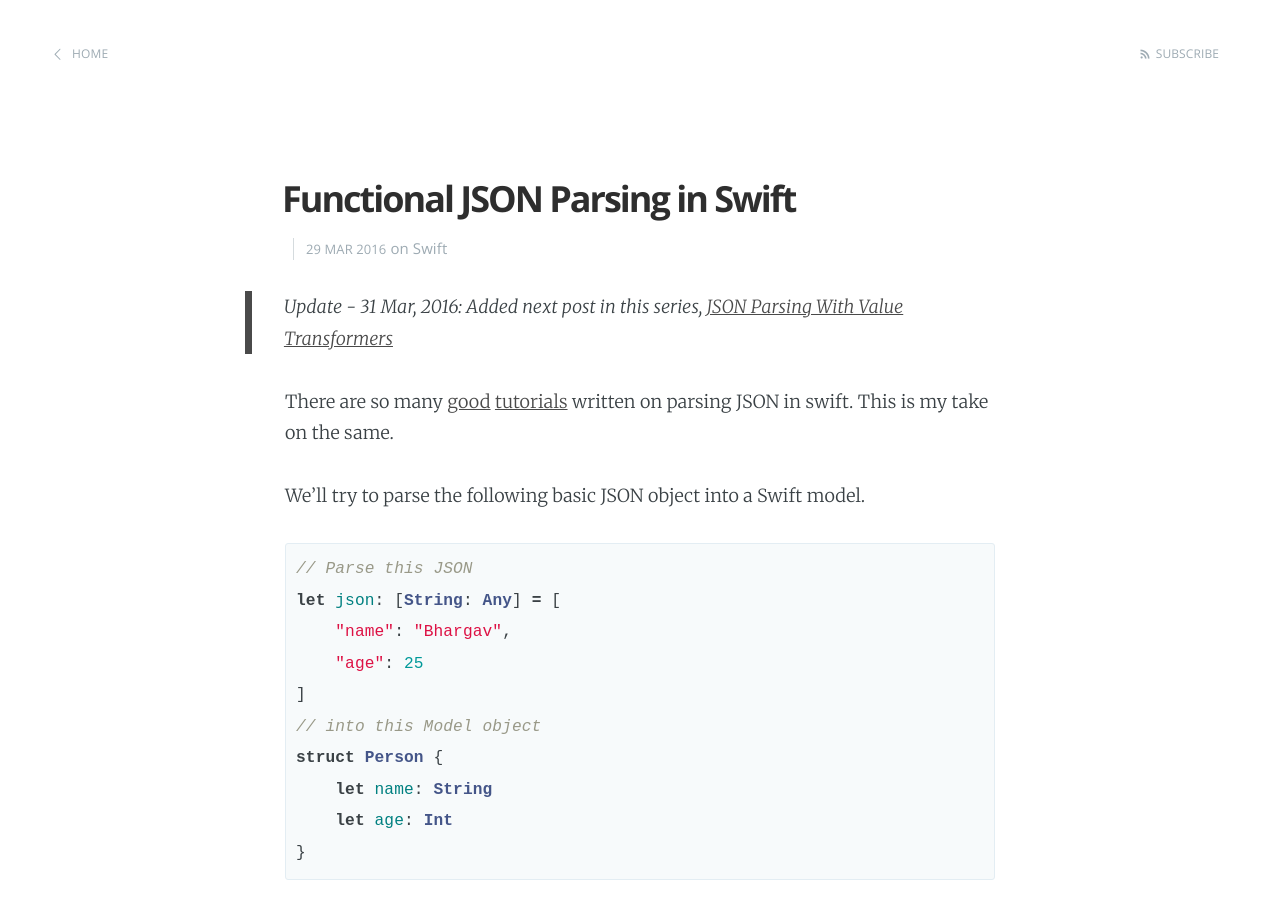
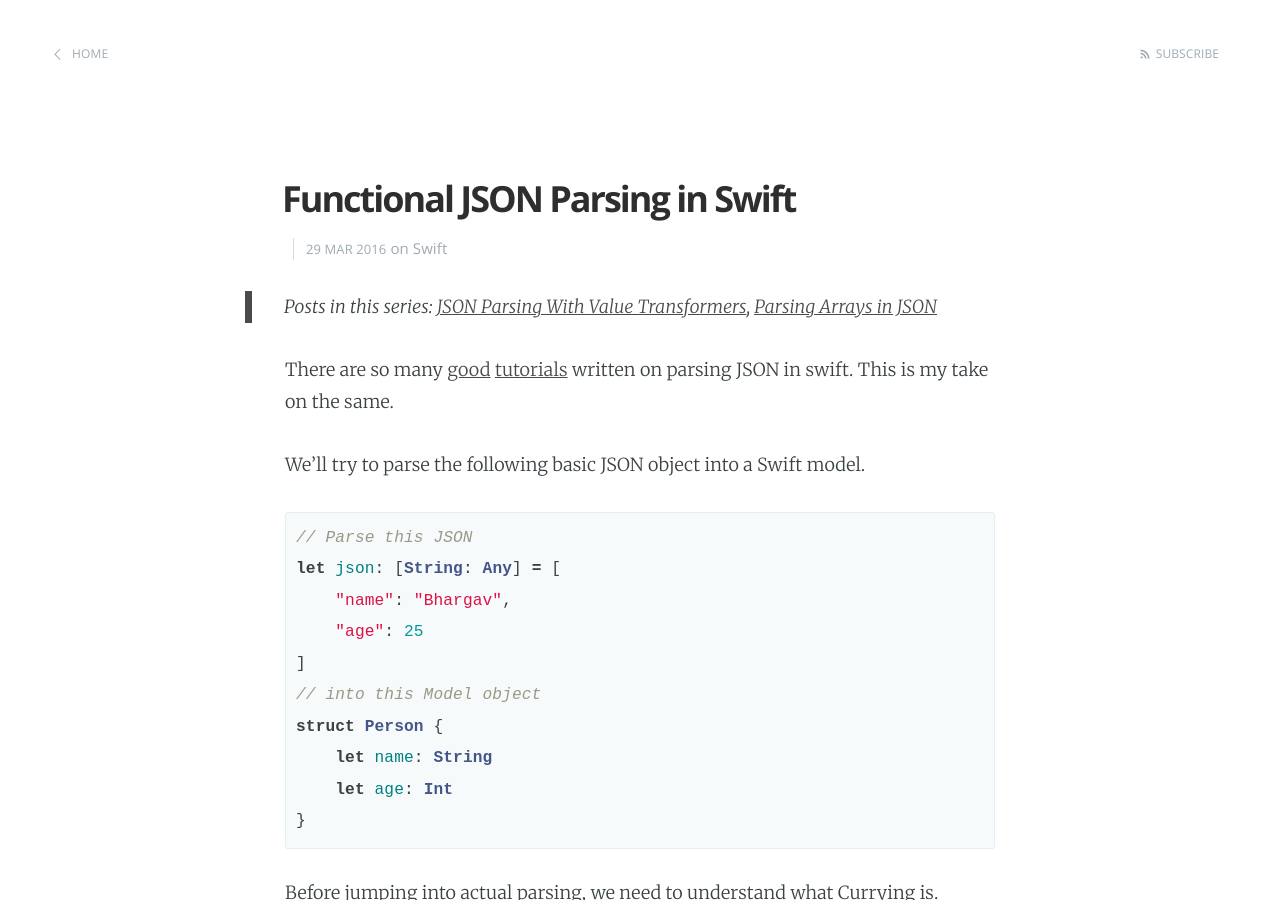
Before and after one commit to bhargavg/bhargavg.com, a Jekyll site: the page built from _posts/2016-03-29-functional-json-parsing-in-swift.md, in a window 1280 px wide and 900 px high. Built offline with Jekyll 4.4.1, drawn with Linux system fonts in a browser that asks for light colours.

Commit message:
Add array parsing link in functional json parsing post

```diff
--- a/_posts/2016-03-29-functional-json-parsing-in-swift.md
+++ b/_posts/2016-03-29-functional-json-parsing-in-swift.md
@@ -5,7 +5,9 @@
 categories: Swift
 ---
 
-> Update - 31 Mar, 2016: Added next post in this series, [JSON Parsing With Value Transformers](http://bhargavg.com/swift/2016/03/30/json-parsing-with-value-transformers.html)
+> Posts in this series: [JSON Parsing With Value Transformers](http://bhargavg.com/swift/2016/03/30/json-parsing-with-value-transformers.html),
+> [Parsing Arrays in JSON](http://bhargavg.com/swift/2016/04/05/parsing-arrays-in-json.html)
+
 
 There are so many [good](http://chris.eidhof.nl/posts/json-parsing-in-swift.html) [tutorials](https://robots.thoughtbot.com/efficient-json-in-swift-with-functional-concepts-and-generics) written on parsing JSON in swift. This is my take on the same.
 
```
